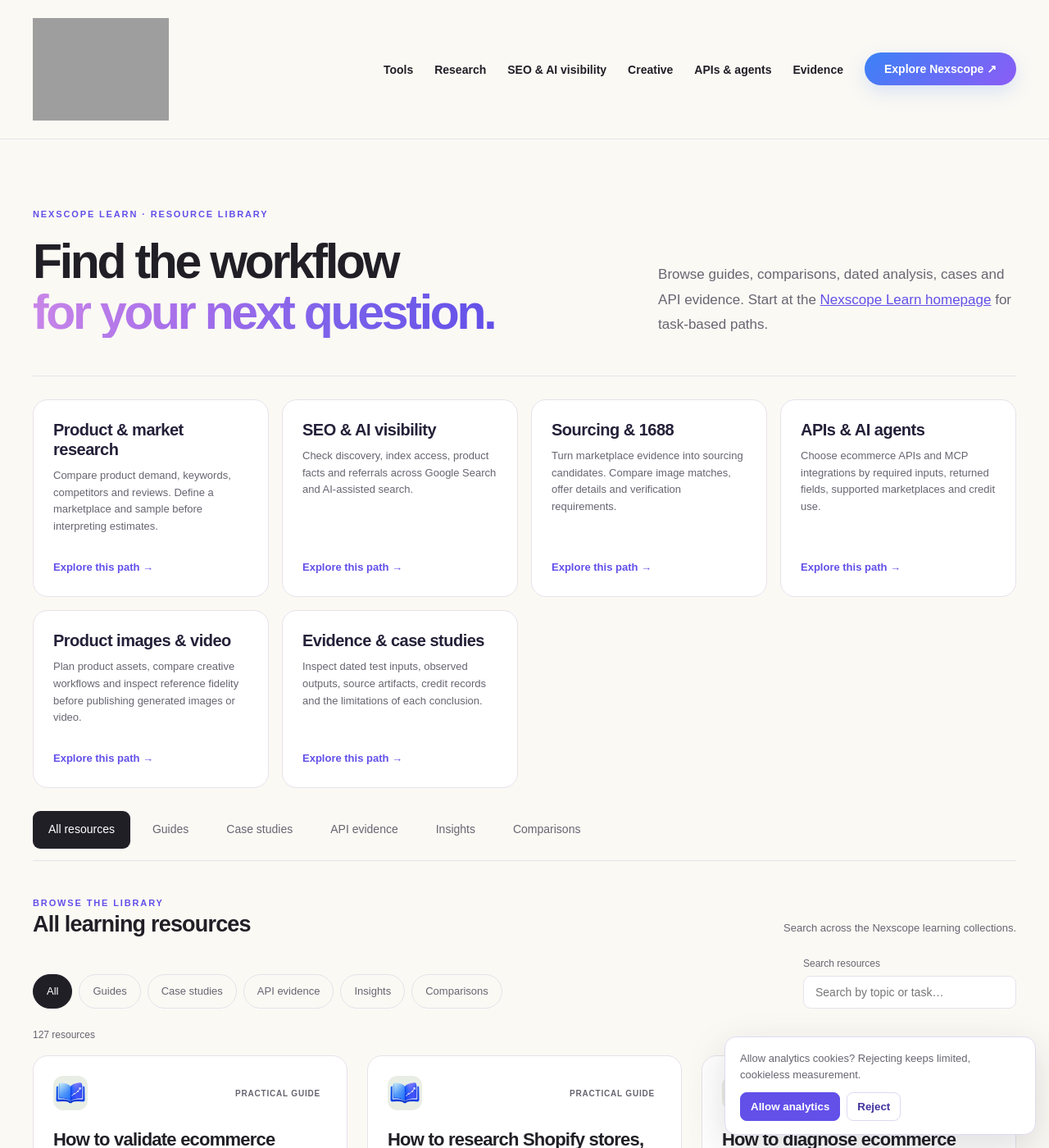
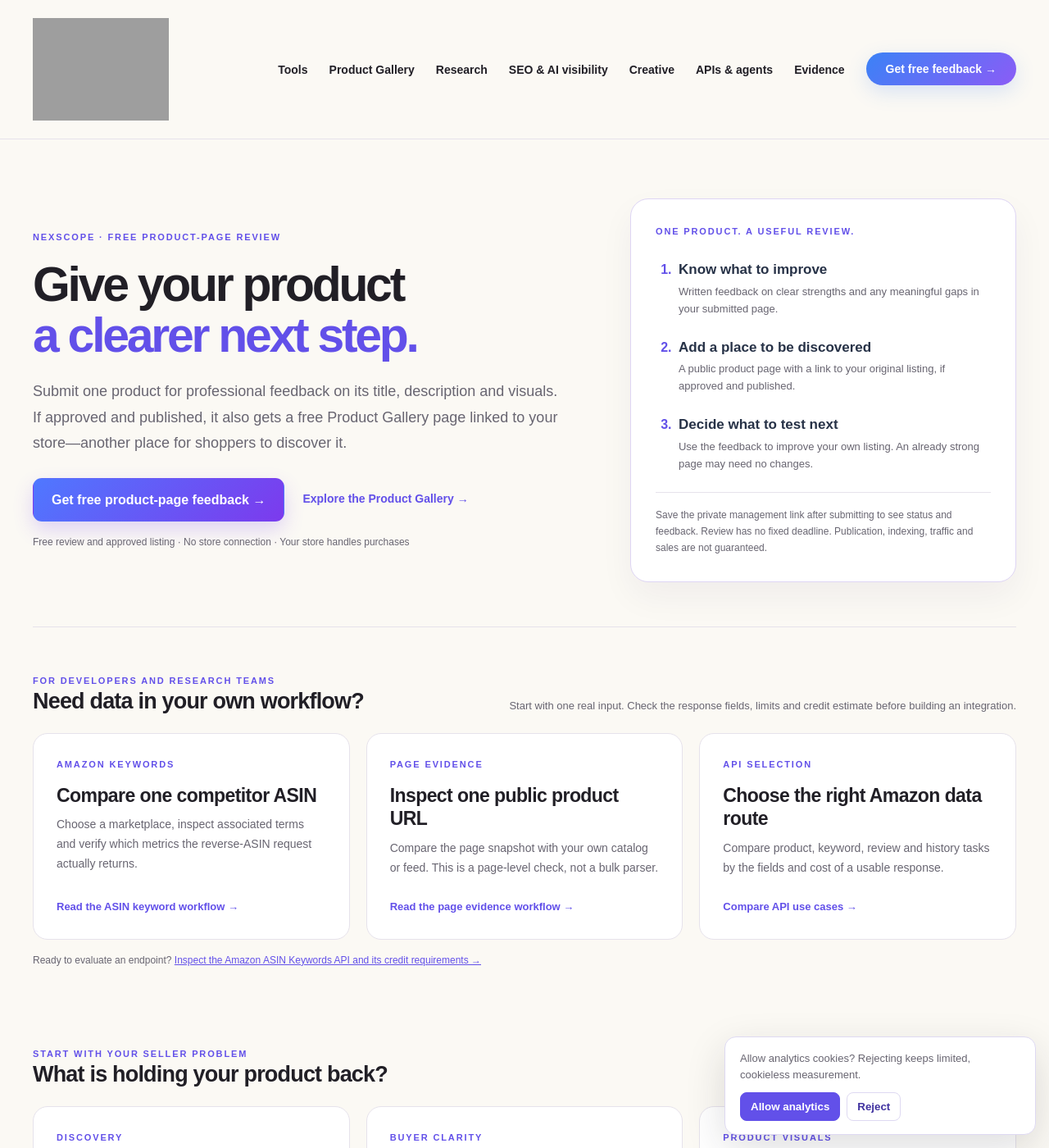
Before and after one commit to nexscope-ai/ecommerce-ai-tools, a Jekyll site: the page built from docs/index.md, in a window 1280 px wide and 1400 px high. Shown: the whole window at 82% size. Built offline with Jekyll 4.4.1, drawn with Linux system fonts in a browser that asks for light colours; some of the changed text lies outside the part shown.

Commit message:
Restore Product Gallery navigation and homepage submission entry

```diff
--- a/docs/_includes/resource-library.html
+++ b/docs/_includes/resource-library.html
@@ -1,5 +1,5 @@
 {% if page.url == '/' %}
-<section class="trends-hero resource-hero"><div><span class="eyebrow">Nexscope Learn · Resource library</span><h1>Find the workflow<br><span>for your next question.</span></h1></div><div><p>Browse guides, comparisons, dated analysis, cases and API evidence. Start at the <a href="https://learn.nexscope.ai/">Nexscope Learn homepage</a> for task-based paths.</p></div></section>
+{% include seller-home.html %}
 <nav class="resource-path-grid" aria-label="Choose a learning path">{% for item in site.data.learning_topics %}<a href="{{ item.id | prepend: '/topics/' | append: '/' | relative_url }}"><strong>{{ item.title }}</strong><span>{{ item.description }}</span><b>Explore this path →</b></a>{% endfor %}</nav>
 {% else %}
 <section class="trends-hero resource-hero">
--- a/docs/_layouts/default.html
+++ b/docs/_layouts/default.html
@@ -191,12 +191,13 @@
       <nav class="primary-navigation" id="primary-navigation" aria-label="Primary">
         <ul>
           <li><a href="https://learn.nexscope.ai/tools/">Tools</a></li>
+          <li><a href="{{ '/product-showcase/' | relative_url }}"{% if page.product_showcase_page %} aria-current="page"{% endif %}>Product Gallery</a></li>
           <li><a href="{{ '/topics/research/' | relative_url }}">Research</a></li>
           <li><a href="{{ '/topics/visibility/' | relative_url }}">SEO &amp; AI visibility</a></li>
           <li><a href="{{ '/topics/creative/' | relative_url }}">Creative</a></li>
           <li><a href="{{ '/topics/agents/' | relative_url }}">APIs &amp; agents</a></li>
           <li><a href="{{ '/topics/evidence/' | relative_url }}">Evidence</a></li>
-          {% if page.seller_help_page or page.product_showcase_page %}
+          {% if page.url == '/' or page.seller_help_page or page.product_showcase_page %}
           <li><a class="nav-cta" {% if page.url == '/product-showcase/submit/' %}data-submission-form-jump="navigation"{% else %}data-showcase-submit-cta="navigation"{% endif %} href="{% if page.url == '/product-showcase/submit/' %}#product-submission-form{% else %}{{ '/product-showcase/submit/' | relative_url }}{% endif %}">{% if page.url == '/product-showcase/submit/' %}Review your product ↓{% else %}Get free feedback →{% endif %}</a></li>
           {% elsif page.next_step %}
           <li><a class="nav-cta" data-cta-placement="nav" data-step-id="{{ page.next_step.id | escape }}" data-buyer-intent="{{ page.next_step.intent | default: 'unspecified' | escape }}" href="{{ page.next_step.url | escape }}">{% if page.model_kind %}Try {{ page.model_name | escape }} ↗{% else %}See the next step ↗{% endif %}</a></li>
```
Also changed, not shown: docs/index.md (+1 -0 lines).
